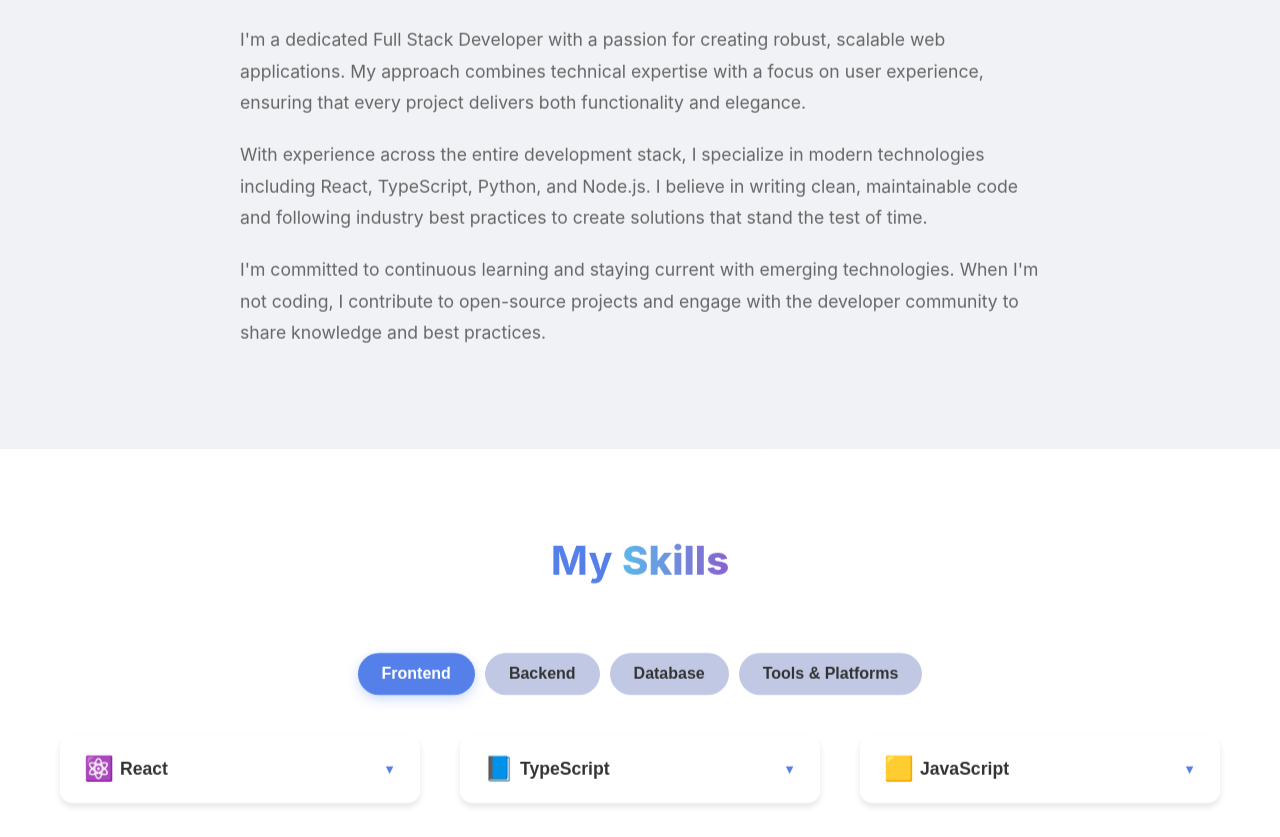
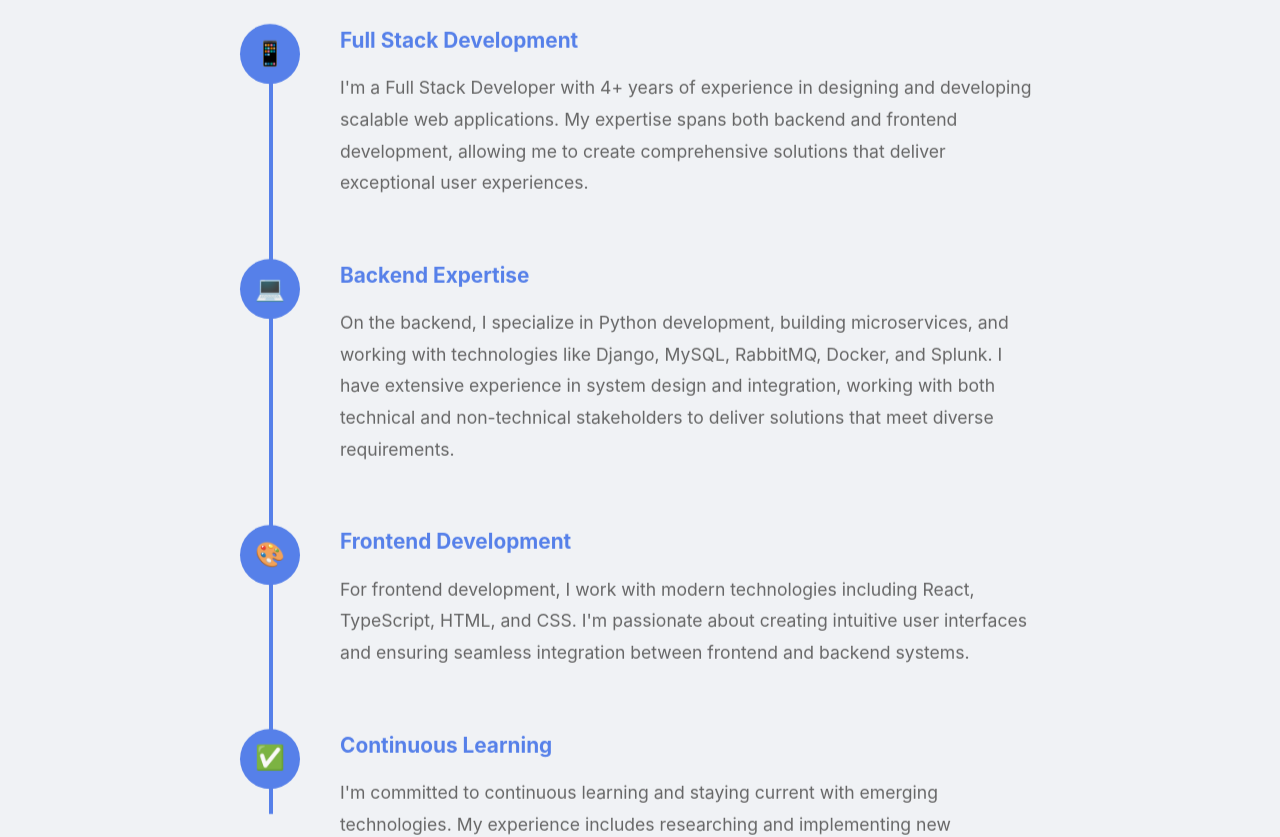
Before and after one commit to VisedFeline121/portfolio_site, a React (Vite) app in the folder portfolio-app/: page / in a window 1280 px wide. Shown: the part 980-1817 px from the top of the page. Built offline with nearby package versions, Linux system fonts and the light colour scheme; no server answers.

Commit message:
added robot.txt, actualized about info and added a timeline design to about section

```diff
--- a/portfolio-app/src/components/sections/About/About.css
+++ b/portfolio-app/src/components/sections/About/About.css
@@ -8,9 +8,71 @@
     margin: 0 auto;
 }
 
-.about-text p {
+.timeline {
+    position: relative;
+    margin: 40px 0;
+}
+
+.timeline::after {
+    content: "";
+    position: absolute;
+    width: 4px;
+    background: var(--primary-blue);
+    top: 30px;
+    bottom: 90px;
+    left: 29px;
+}
+
+.timeline-item {
+    position: relative;
+    margin-bottom: 60px;
+    padding-left: 100px;
+}
+
+.timeline-item:last-child {
+    margin-bottom: 0;
+}
+
+.timeline-point {
+    position: absolute;
+    left: 0;
+    top: 0;
+    width: 60px;
+    height: 60px;
+    background: var(--primary-blue);
+    border-radius: 50%;
+    display: flex;
+    align-items: center;
+    justify-content: center;
+    z-index: 2;
+}
+
+.timeline-icon {
+    font-size: 1.5rem;
+    color: white;
+}
+
+.timeline-content h3 {
+    margin: 0 0 15px 0;
+    font-size: 1.3rem;
+    font-weight: 700;
+    color: var(--primary-blue);
+}
+
+.timeline-content p {
+    margin: 0;
     font-size: 1.1rem;
-    margin-bottom: 20px;
     line-height: 1.8;
     color: var(--text-gray);
 }
+
+/* Responsive Design */
+@media (max-width: 768px) {
+    .text-block-1,
+    .text-block-2,
+    .text-block-3,
+    .text-block-4 {
+        margin-left: 0;
+        margin-right: 0;
+    }
+}
--- a/portfolio-app/src/components/sections/About/About.tsx
+++ b/portfolio-app/src/components/sections/About/About.tsx
@@ -19,29 +19,77 @@ const About: React.FC = () => {
                     About <span className="gradient-word">Me</span>
                 </h2>
                 <div className="about-content">
-                    <div className="about-text">
+                    <div className="timeline">
+                        <div className="timeline-item">
+                            <div className="timeline-point">
+                                <div className="timeline-icon">📱</div>
+                            </div>
+                            <div className="timeline-content">
+                                <h3>Full Stack Development</h3>
                                 <p>
-                            I'm a dedicated Full Stack Developer with a passion
-                            for creating robust, scalable web applications. My
-                            approach combines technical expertise with a focus
-                            on user experience, ensuring that every project
-                            delivers both functionality and elegance.
+                                    I'm a Full Stack Developer with 4+ years of
+                                    experience in designing and developing
+                                    scalable web applications. My expertise
+                                    spans both backend and frontend development,
+                                    allowing me to create comprehensive
+                                    solutions that deliver exceptional user
+                                    experiences.
                                 </p>
+                            </div>
+                        </div>
+
+                        <div className="timeline-item">
+                            <div className="timeline-point">
+                                <div className="timeline-icon">💻</div>
+                            </div>
+                            <div className="timeline-content">
+                                <h3>Backend Expertise</h3>
                                 <p>
-                            With experience across the entire development stack,
-                            I specialize in modern technologies including React,
-                            TypeScript, Python, and Node.js. I believe in
-                            writing clean, maintainable code and following
-                            industry best practices to create solutions that
-                            stand the test of time.
+                                    On the backend, I specialize in Python
+                                    development, building microservices, and
+                                    working with technologies like Django,
+                                    MySQL, RabbitMQ, Docker, and Splunk. I have
+                                    extensive experience in system design and
+                                    integration, working with both technical and
+                                    non-technical stakeholders to deliver
+                                    solutions that meet diverse requirements.
                                 </p>
+                            </div>
+                        </div>
+
+                        <div className="timeline-item">
+                            <div className="timeline-point">
+                                <div className="timeline-icon">🎨</div>
+                            </div>
+                            <div className="timeline-content">
+                                <h3>Frontend Development</h3>
                                 <p>
-                            I'm committed to continuous learning and staying
-                            current with emerging technologies. When I'm not
-                            coding, I contribute to open-source projects and
-                            engage with the developer community to share
-                            knowledge and best practices.
+                                    For frontend development, I work with modern
+                                    technologies including React, TypeScript,
+                                    HTML, and CSS. I'm passionate about creating
+                                    intuitive user interfaces and ensuring
+                                    seamless integration between frontend and
+                                    backend systems.
                                 </p>
+                            </div>
+                        </div>
+
+                        <div className="timeline-item">
+                            <div className="timeline-point">
+                                <div className="timeline-icon">✅</div>
+                            </div>
+                            <div className="timeline-content">
+                                <h3>Continuous Learning</h3>
+                                <p>
+                                    I'm committed to continuous learning and
+                                    staying current with emerging technologies.
+                                    My experience includes researching and
+                                    implementing new technologies, working with
+                                    partner teams, and integrating systems
+                                    across different platforms.
+                                </p>
+                            </div>
+                        </div>
                     </div>
                 </div>
             </Container>
```
Also changed, not shown: portfolio-app/public/robots.txt (added). Lines whose indentation alone changed are shown as unchanged.
